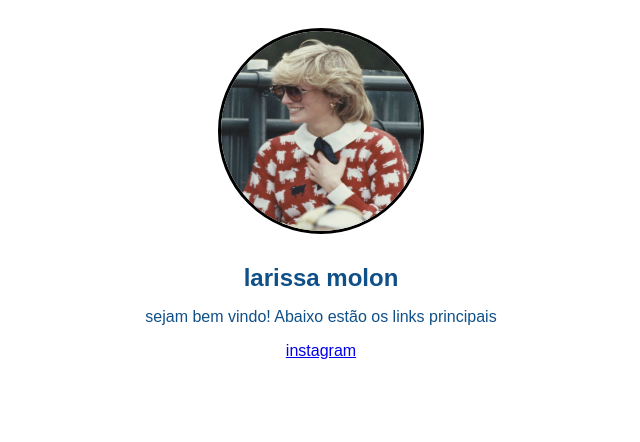
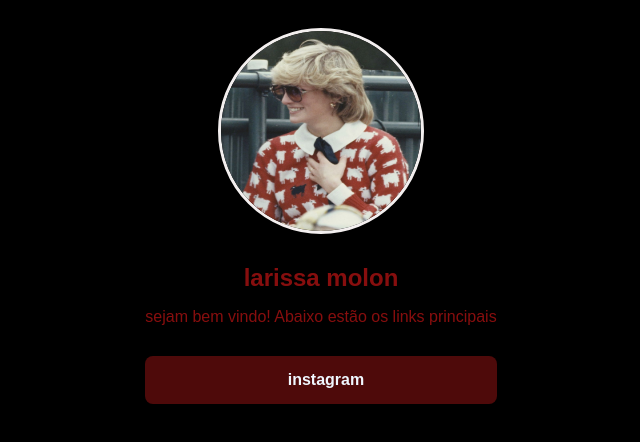
Before and after one commit to larissamolon/meu-primeiro-site, a plain HTML site: page index.HTML in a window 1280 px wide. Shown: the whole page, without its empty margins (319-959 px from the left). Drawn offline with Linux system fonts and the light colour scheme.

Commit message:
Add files via upload

```diff
--- a/index.HTML
+++ b/index.HTML
@@ -13,8 +13,8 @@
                  <link rel="stylesheet" href="styles.css">
             <p>sejam bem vindo! Abaixo estão os links principais</p>
         </header>
-        <main class="links">
-<a href="https://www.instagram.com/eh_molon" target="_blank" class="botao-instagram">
+        <main class="link">
+<a href="https://www.instagram.com/eh_molon" target="_blank" class="link-botao instagram">
     <i class="fab fa-instagram"></i>instagram
 </a>
         </main>
--- a/styles.css
+++ b/styles.css
@@ -1,6 +1,6 @@
 body{
-    background-color: rgb(255, 255, 255);
-    color: rgb(16, 80, 136);
+    background-color: rgb(0, 0, 0);
+    color: rgb(135, 14, 14);
     font-family:sans-serif;
     display:flex;
     justify-content: center;
@@ -11,7 +11,7 @@ body{
     height: 200px;
     border-radius: 50%;
     margin-bottom: 10px;
-    border: 3px solid black;
+    border: 3px solid rgb(243, 239, 239);
 }
 
 .container{
@@ -24,3 +24,33 @@ font-size: 1.5rem;
 margin-bottom: 5px;
 
 }
+
+.link{
+    margin-top: 30px;
+    display: flex;
+    flex-direction: column;
+    gap: 15px;
+}
+
+.link-botao{
+    background-color: rgb(78, 10, 10);
+    color: aliceblue;
+    padding: 15px;
+    border-radius: 8px;
+    text-decoration: none;
+    font-weight: bold;
+    display: block;
+    display: flex;
+    align-items: center;
+    justify-content: center;
+    transition: backgruond-color 0.3s, transform 0.3s;
+}
+.link-botao i{
+    margin-right: 10px;
+    font-size: 1.2rem;
+}
+
+.link-botao:hover{
+    background-color: rgb(161, 4, 4);
+    transform: translateY(-2px);
+}
```
